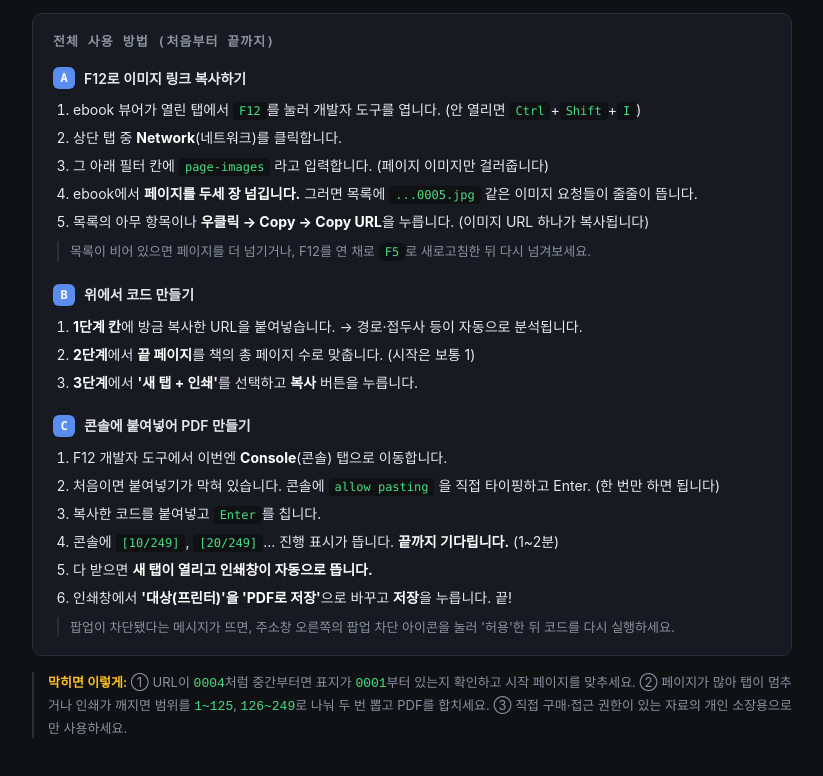
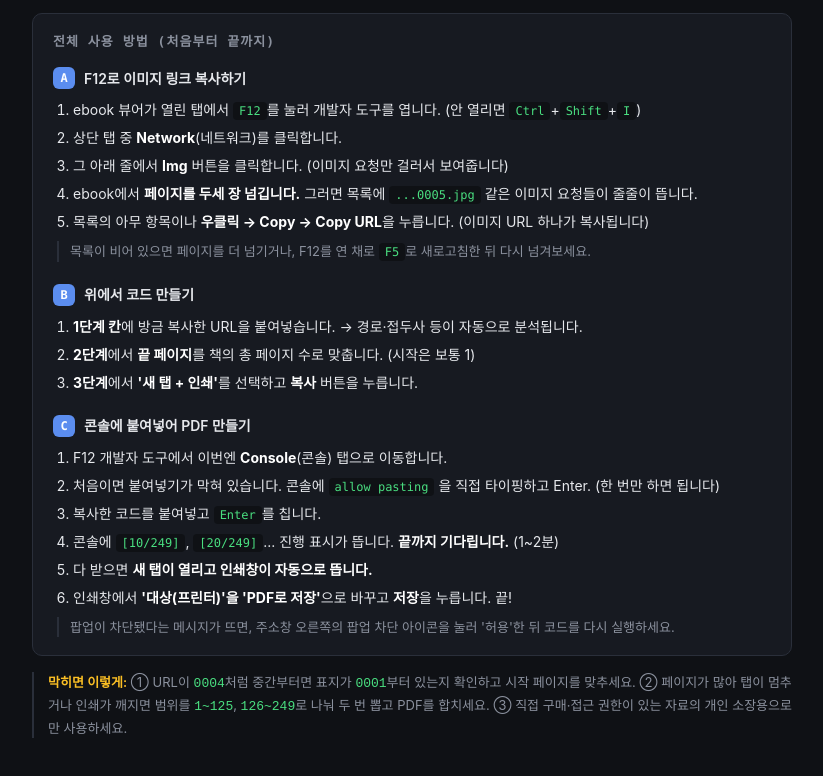
Before and after one commit to seojin080429-crypto/ebookprint, a plain HTML site: page index.html in a window 1280 px wide. Shown: the part 850-1626 px from the top of the page, without its empty margins (228-1051 px from the left). Drawn offline with Linux system fonts and the light colour scheme.

Commit message:
Update index.html

```diff
--- a/index.html
+++ b/index.html
@@ -268,7 +268,7 @@
       <ol>
         <li>ebook 뷰어가 열린 탭에서 <code>F12</code>를 눌러 개발자 도구를 엽니다. (안 열리면 <code>Ctrl</code>+<code>Shift</code>+<code>I</code>)</li>
         <li>상단 탭 중 <b>Network</b>(네트워크)를 클릭합니다.</li>
-        <li>그 아래 필터 칸에 <code>page-images</code> 라고 입력합니다. (페이지 이미지만 걸러줍니다)</li>
+        <li>그 아래 줄에서 <b>Img</b> 버튼을 클릭합니다. (이미지 요청만 걸러서 보여줍니다)</li>
         <li>ebook에서 <b>페이지를 두세 장 넘깁니다.</b> 그러면 목록에 <code>...0005.jpg</code> 같은 이미지 요청들이 줄줄이 뜹니다.</li>
         <li>목록의 아무 항목이나 <b>우클릭 → Copy → Copy URL</b>을 누릅니다. (이미지 URL 하나가 복사됩니다)</li>
       </ol>
```
